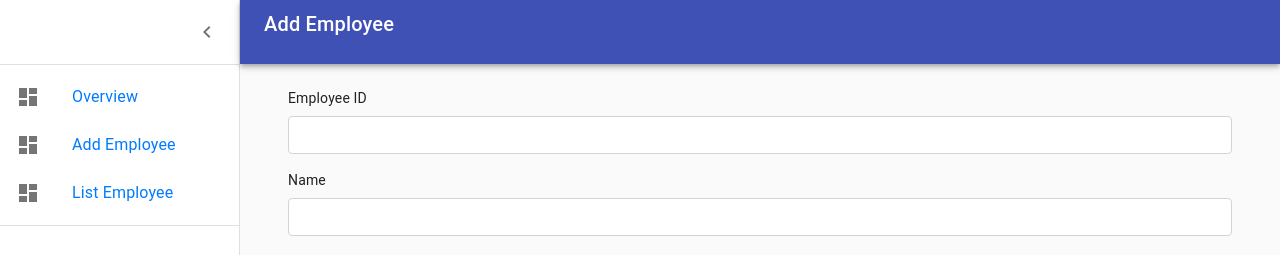
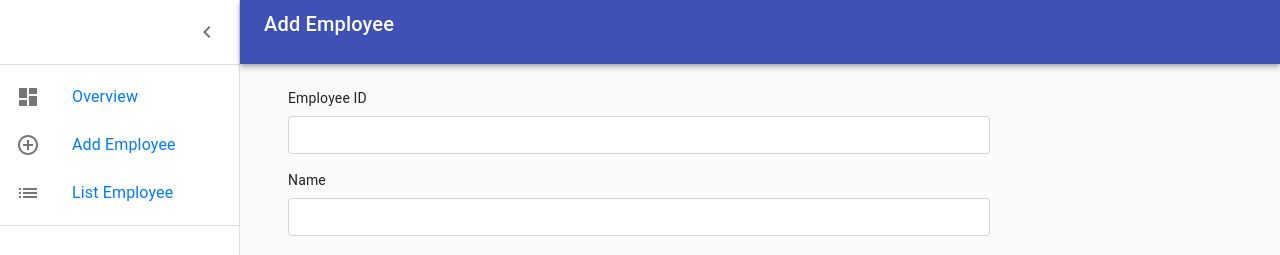
Before and after one commit to opstree/OT-Microservices, a React (Create React App) app in the folder frontend/: page /create in a window 1280 px wide. Shown: the top 255 px of the page. Built offline with nearby package versions, Linux system fonts and the light colour scheme.

Commit message:
Changed tabs

```diff
--- a/frontend/src/Responsivedrawer.js
+++ b/frontend/src/Responsivedrawer.js
@@ -128,7 +128,8 @@ const ResponsiveDrawer = props => {
             <ListItem button key={route.name}>
               <ListItemIcon>
                 {/* <InboxIcon /> */}
-                <DashboardIcon />
+                {route.icon}
+                {/* <DashboardIcon /> */}
               </ListItemIcon>
               <ListItemText primary={route.name} />
             </ListItem>
--- a/frontend/src/form.js
+++ b/frontend/src/form.js
@@ -3,6 +3,9 @@ import { Formik, Field, Form, ErrorMessage } from 'formik';
 import { withStyles } from '@material-ui/core/styles';
 import CssBaseline from "@material-ui/core/CssBaseline";
 import Container from '@material-ui/core/Container';
+import Grid from '@material-ui/core/Grid';
+import Paper from '@material-ui/core/Paper';
+import clsx from 'clsx';
 import * as Yup from 'yup';
 
 const styles = theme => ({
@@ -29,6 +32,8 @@ class UserForm extends React.Component {
           <div>
           <CssBaseline />
           <Container maxWidth="lg" className={classes.container}>
+          <Grid container spacing={3}>
+          <Grid item xs={12} md={10} lg={9} >
             <Formik
                 initialValues={{
                     id: '',
@@ -119,6 +124,8 @@ class UserForm extends React.Component {
                     </Form>
                 )}
             />
+            </Grid>
+            </Grid>
             </Container>
             </div>
         )
--- a/frontend/src/route.js
+++ b/frontend/src/route.js
@@ -1,4 +1,7 @@
 import React from "react";
+import DashboardIcon from '@material-ui/icons/Dashboard';
+import AddCircleOutlineIcon from '@material-ui/icons/AddCircleOutline';
+import ListIcon from '@material-ui/icons/List';
 import Overview from "./overview";
 import UserForm from "./form";
 
@@ -7,18 +10,21 @@ const routes = [
     path: "/",
     exact: true,
     name: "Overview",
+    icon: <DashboardIcon />,
     toolbar: () => <p>Overview</p>,
     main: () => <Overview />
   },
   {
     path: "/create",
     name: "Add Employee",
+    icon: <AddCircleOutlineIcon />,
     toolbar: () => <p>Add Employee</p>,
     main: () => <UserForm />
   },
   {
     path: "/list",
     name: "List Employee",
+    icon: <ListIcon />,
     toolbar: () => <p>List Employee</p>,
     main: () => <UserForm />
   }
```
